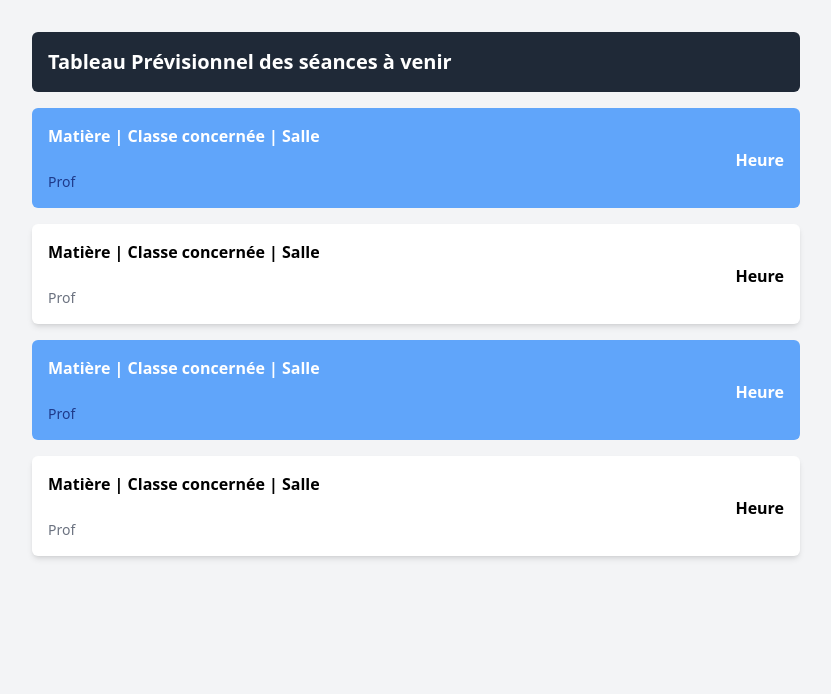
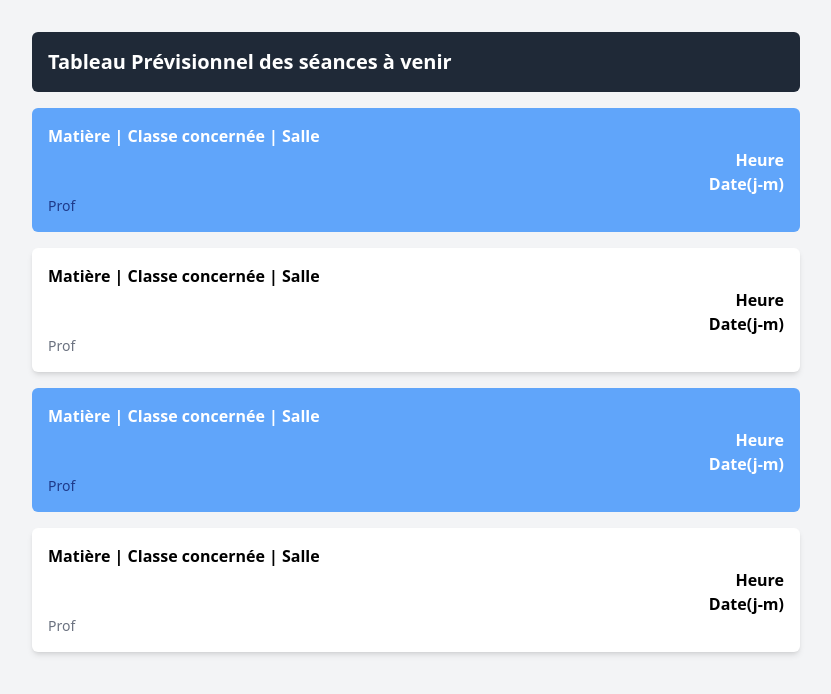
Before and after one commit to gitdreamlteui/PoleInfo, a PHP site: page /reservations/ in a window 1280 px wide. Shown: the part 72-766 px from the top of the page, without its empty margins (224-1055 px from the left). Run offline with PHP 8.4, Linux system fonts and the light colour scheme; data that the repository does not hold is empty; some libraries are stand-ins or nearby versions.

Commit message:
Update index.php

```diff
--- a/index.php
+++ b/index.php
@@ -52,6 +52,7 @@ $response_classe_reservation = file_get_contents($request_classe_reservation);
             <div class="bg-blue-400 text-white p-4 rounded-md cursor-pointer" onclick="toggleDetails('details1')">
                 <p><strong>Matière | Classe concernée | Salle</strong></p>
                 <p class="flex justify-end"><strong>Heure</strong></p>
+                <p class="flex justify-end"><strong>Date(j-m)</strong></p>
                 <p class="text-sm text-blue-900">Prof</p>
                 </div>
             <div id="details1" class="hidden bg-blue-200 p-4 rounded-md">
@@ -61,6 +62,7 @@ $response_classe_reservation = file_get_contents($request_classe_reservation);
             <div class="bg-white shadow-md p-4 rounded-md cursor-pointer" onclick="toggleDetails('details2')">
                 <p><strong>Matière | Classe concernée | Salle</strong></p>
                 <p class="flex justify-end"><strong>Heure</strong></p>
+                <p class="flex justify-end"><strong>Date(j-m)</strong></p>
                 <p class="text-sm text-gray-500">Prof</p>
             </div>
             <div id="details2" class="hidden bg-gray-200 p-4 rounded-md">
@@ -70,6 +72,7 @@ $response_classe_reservation = file_get_contents($request_classe_reservation);
             <div class="bg-blue-400 text-white p-4 rounded-md cursor-pointer" onclick="toggleDetails('details3')">
                 <p><strong>Matière | Classe concernée | Salle</strong></p>
                 <p class="flex justify-end"><strong>Heure</strong></p>
+                <p class="flex justify-end"><strong>Date(j-m)</strong></p>
                 <p class="text-sm text-blue-900">Prof</p>
             </div>
             <div id="details3" class="hidden bg-blue-200 p-4 rounded-md">
@@ -79,6 +82,7 @@ $response_classe_reservation = file_get_contents($request_classe_reservation);
             <div class="bg-white shadow-md p-4 rounded-md cursor-pointer" onclick="toggleDetails('details4')">
                 <p><strong>Matière | Classe concernée | Salle</strong></p>
                 <p class="flex justify-end"><strong>Heure</strong></p>
+                <p class="flex justify-end"><strong>Date(j-m)</strong></p>
                 <p class="text-sm text-gray-500">Prof</p>
             </div>
             <div id="details4" class="hidden bg-gray-200 p-4 rounded-md">
```
